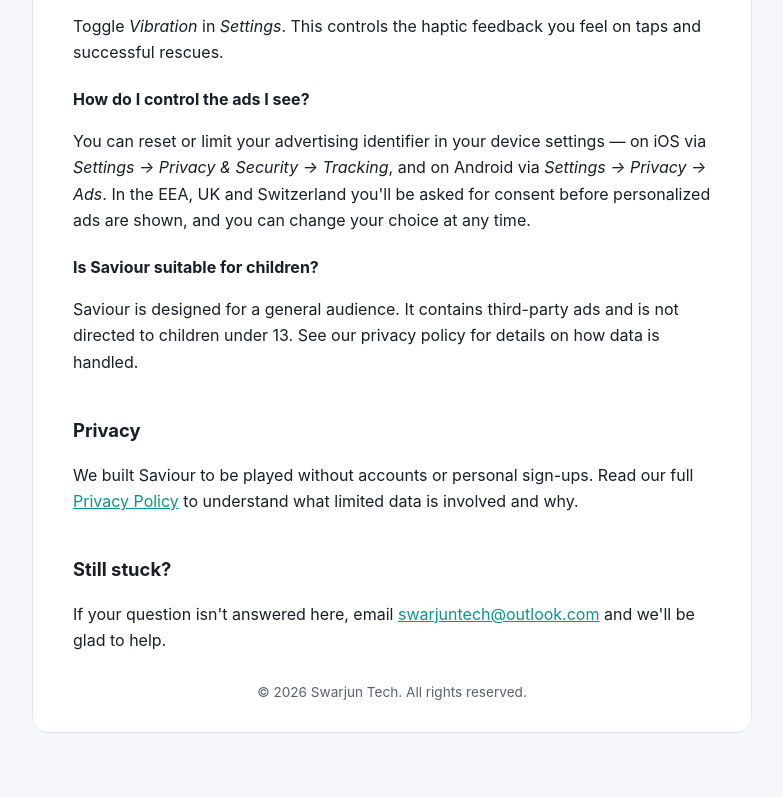
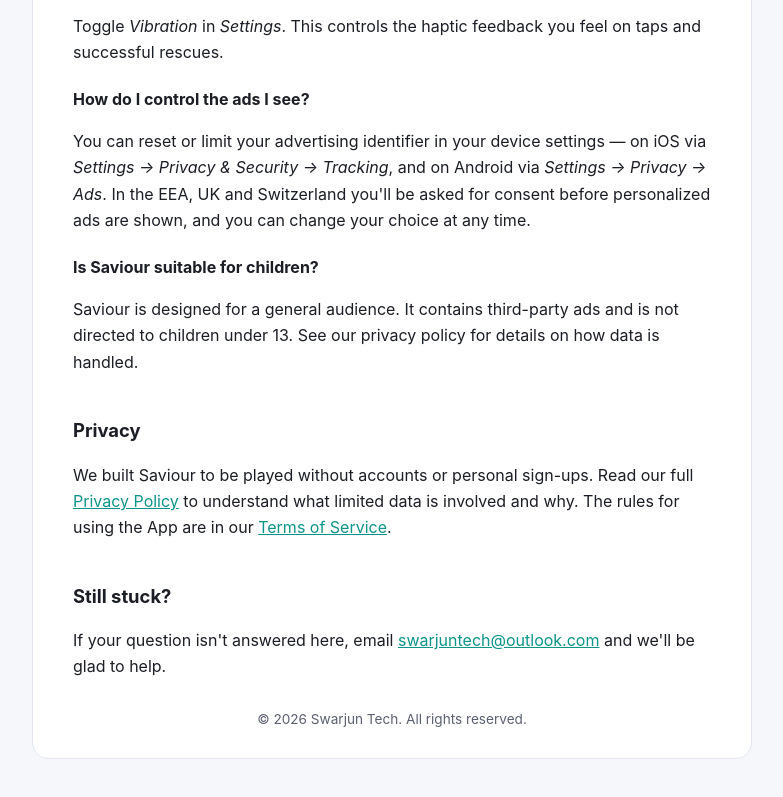
Before and after one commit to swarjun/saviour, a plain HTML site: page support.html in a window 1280 px wide. Shown: the part 1619-2416 px from the top of the page, without its empty margins (248-1031 px from the left). Drawn offline with Linux system fonts and the light colour scheme.

Commit message:
Update support.html to include Terms of Service link
Added reference to Terms of Service in support.html.

```diff
--- a/support.html
+++ b/support.html
@@ -202,7 +202,8 @@
         We built Saviour to be played without accounts or personal sign-ups. Read
         our full
         <a href="privacy-policy.html">Privacy Policy</a>
-        to understand what limited data is involved and why.
+        to understand what limited data is involved and why. The rules for using
+        the App are in our <a href="terms-of-service.html">Terms of Service</a>.
       </p>
 
       <h2>Still stuck?</h2>
```
